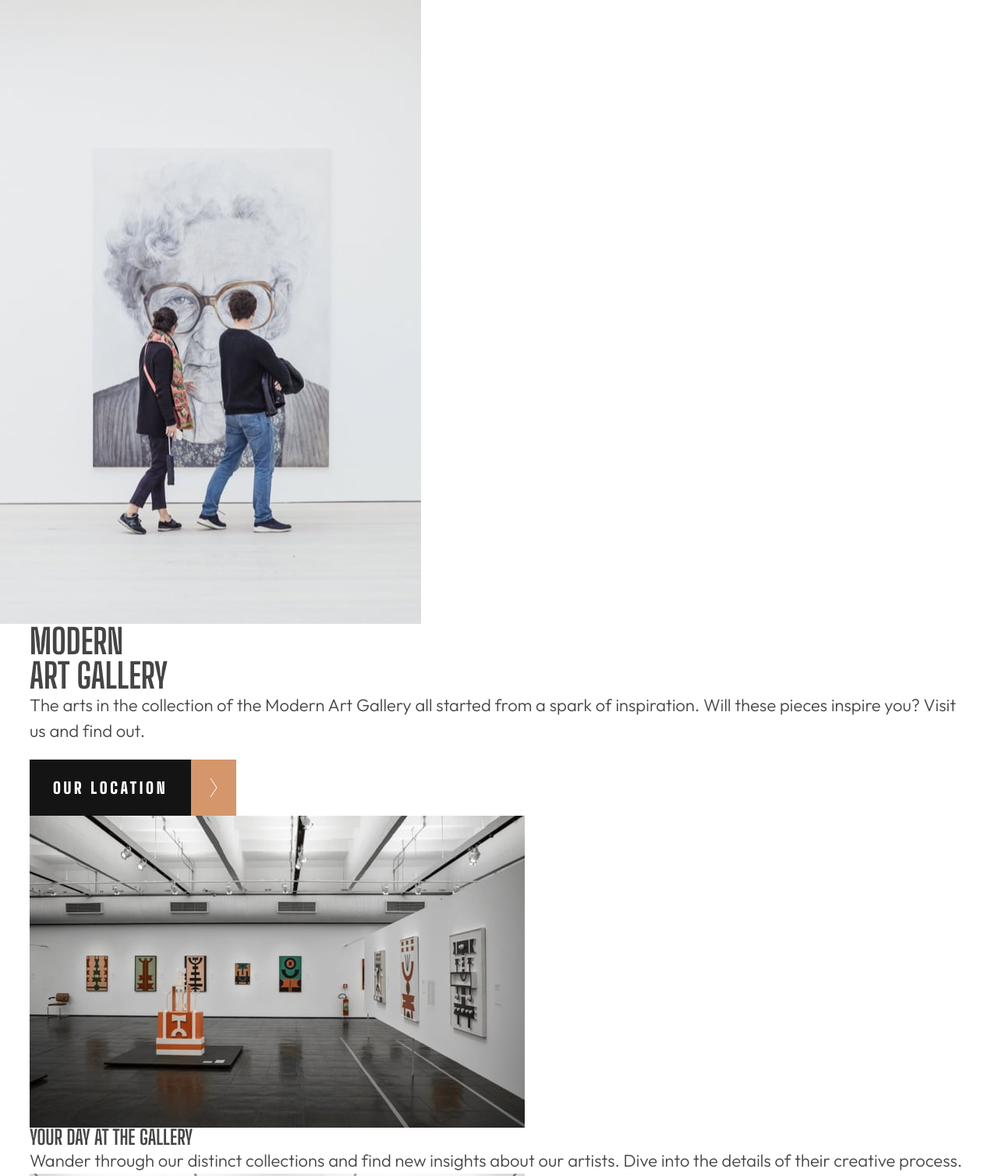
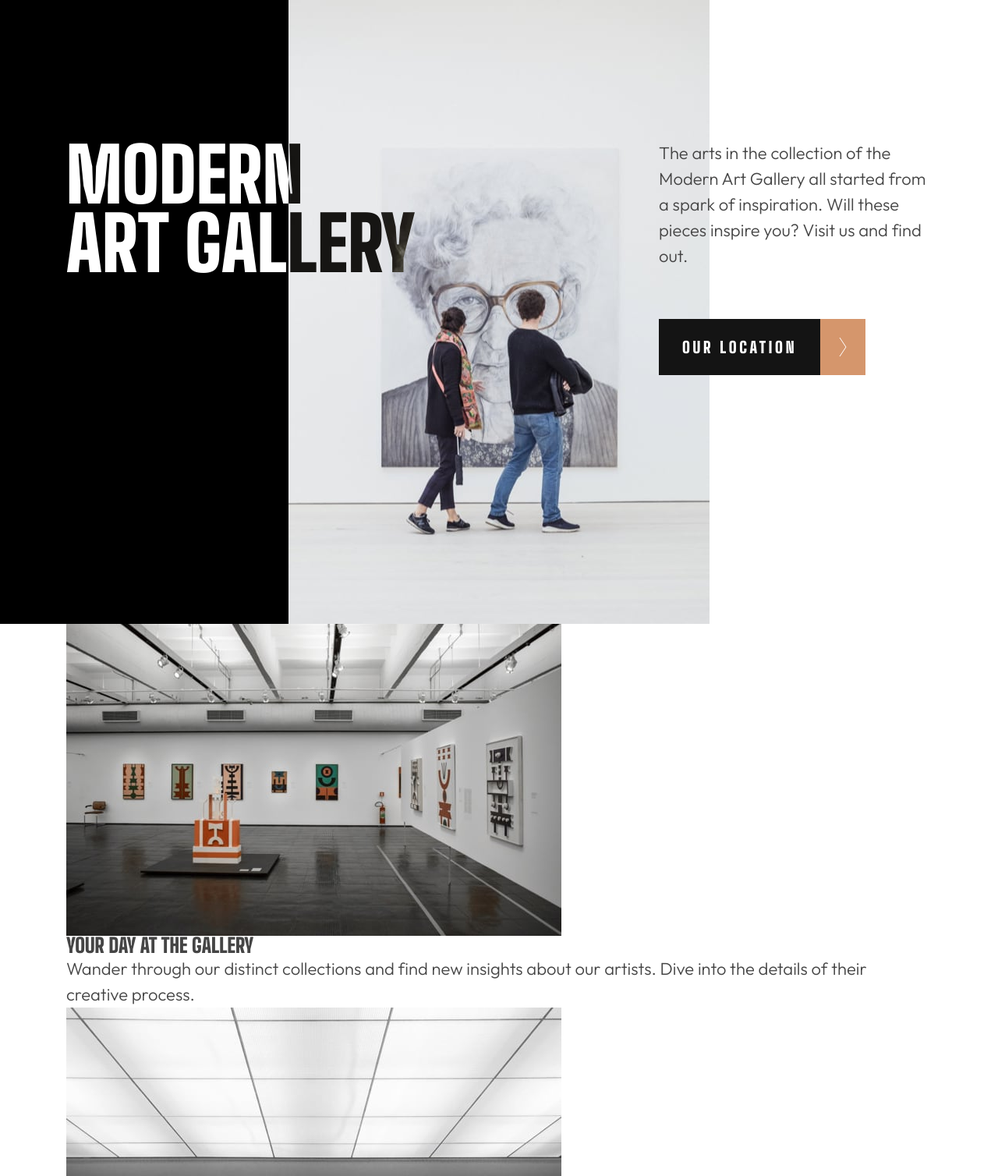
Before and after one commit to karolbanat/art-gallery-website, a website: page index.html in a window 1280 px wide. Shown: the top 1508 px of the page at 78% size. Drawn offline with Linux system fonts and the light colour scheme.

Commit message:
Header styles

```diff
--- a/index.html
+++ b/index.html
@@ -28,11 +28,10 @@
         <img src="./dist/assets/mobile/image-hero.jpg" alt="A woman and a man looking at a drawing.">
       </picture>
     </div>
+    <div class="primary-header__container">
       <div class="primary-header__content">
-      <div class="container">
-        <div class="primary-header__text-content">
-          <h1 class="primary-header__heading">Modern<br /> Art Gallery</h1>
-          <div class="flow">
+        <h1 class="primary-header__heading top">Modern<br /> Art Gallery</h1>
+        <div class="primary-header__text-content | flow" style="--flow-spacer: var(--text-content-spacer)">
           <p>The arts in the collection of the Modern Art Gallery all started
             from a spark of inspiration. Will these pieces inspire you? Visit
             us and find out.</p>
@@ -44,7 +43,6 @@
               <img src="./dist/assets/icon-arrow-right.svg" alt="">
             </span>
           </a>
-          </div>
         </div>
       </div>
     </div>
--- a/src/sass/base/_base.scss
+++ b/src/sass/base/_base.scss
@@ -3,12 +3,14 @@ body {
 	font-family: var(--ff-primary);
 	font-weight: var(--fw-400, 400);
 	color: var(--clr-neutral-400);
+	background-color: var(--clr-neutral-100);
 }
 
 h1,
 h2,
 h3 {
 	font-family: var(--ff-accent);
+	font-weight: var(--fw-700, 700);
 	text-transform: uppercase;
 	line-height: 1;
 }
--- a/src/sass/base/_root.scss
+++ b/src/sass/base/_root.scss
@@ -39,4 +39,6 @@
 			--spacer-#{$unit}-#{$size}: #{$value};
 		}
 	}
+
+	--container-spacer: clamp(var(--spacer-rem-200, 1em), -1.75rem + 7.5vw, var(--spacer-rem-500, 3em));
 }
--- a/src/sass/components/_primary-header.scss
+++ b/src/sass/components/_primary-header.scss
@@ -1,15 +1,81 @@
 @use '../abstracts/mixins' as mxn;
+@use '../layout/container';
 
 .primary-header {
-	&__image-container {
+	--text-content-spacer: var(--spacer-rem-400);
+	display: grid;
+	gap: var(--spacer-rem-400);
+	@include mxn.mq(medium) {
+		--text-content-spacer: var(--spacer-rem-600);
+		grid-template-columns: repeat(2, 1fr);
+	}
+	@include mxn.mq(large) {
+		--text-content-spacer: var(--spacer-rem-800);
+		grid-template-columns: 1fr;
+		background-image: linear-gradient(to right, black 0%, black 50%, white 50%, white 100%);
 	}
 
-	&__content {
+	/* container for the image */
+	&__image-container {
+		display: grid;
+		justify-content: center;
+		@include mxn.mq(medium) {
+			justify-content: start;
+			/* span all columns of the first row */
+			grid-column: 1 / -1;
+			grid-row: 1;
+		}
+		@include mxn.mq(large) {
+			justify-content: center;
+			/* make only one column */
+			grid-column: 1;
+		}
 	}
 
+	&__container {
+		@extend .container;
+		@include mxn.mq(medium) {
+			--padding-inline: 0; // override .containers variable
+			/* be on the second column and the first row (the same as image) */
+			grid-column: 2;
+			grid-row: 1;
+			padding-block: clamp(14.5rem, 15vw, 18rem);
+			padding-inline-end: var(--container-spacer);
+		}
+		@include mxn.mq(large) {
+			--padding-inline: var(--container-spacer); // bring back 'default' value
+			/* be on the same cell as image container (first row and column) */
+			grid-column: 1;
+			grid-row: 1;
+			padding-inline-end: 0;
+		}
+	}
+
+	/* container for the heading, text and button */
+	&__content {
+		display: flex;
+		flex-direction: column;
+		gap: var(--text-content-spacer);
+		@include mxn.mq(large) {
+			flex-direction: row;
+			justify-content: space-between;
+		}
+	}
+
+	/* text and button container */
 	&__text-content {
+		@include mxn.mq(large) {
+			max-width: 35rem;
+		}
 	}
 
 	&__heading {
+		font-size: var(--fz-900);
+		line-height: 0.9166;
+		color: var(--clr-neutral-700);
+		@include mxn.mq(large) {
+			color: var(--clr-neutral-100);
+			mix-blend-mode: difference;
+		}
 	}
 }
--- a/src/sass/layout/_container.scss
+++ b/src/sass/layout/_container.scss
@@ -1,6 +1,6 @@
 .container {
-	--max-width: 136rem;
-	--padding-inline: clamp(var(--spacer-rem-200, 1em), -1rem + 3.75vw, var(--spacer-rem-500, 3em));
+	--max-width: 111rem;
+	--padding-inline: var(--container-spacer);
 	margin-inline: auto;
 	width: min(var(--max-width), 100% - 2 * var(--padding-inline));
 }
```
Also changed, not shown: dist/css/main.min.css. Lines whose indentation alone changed are shown as unchanged.
